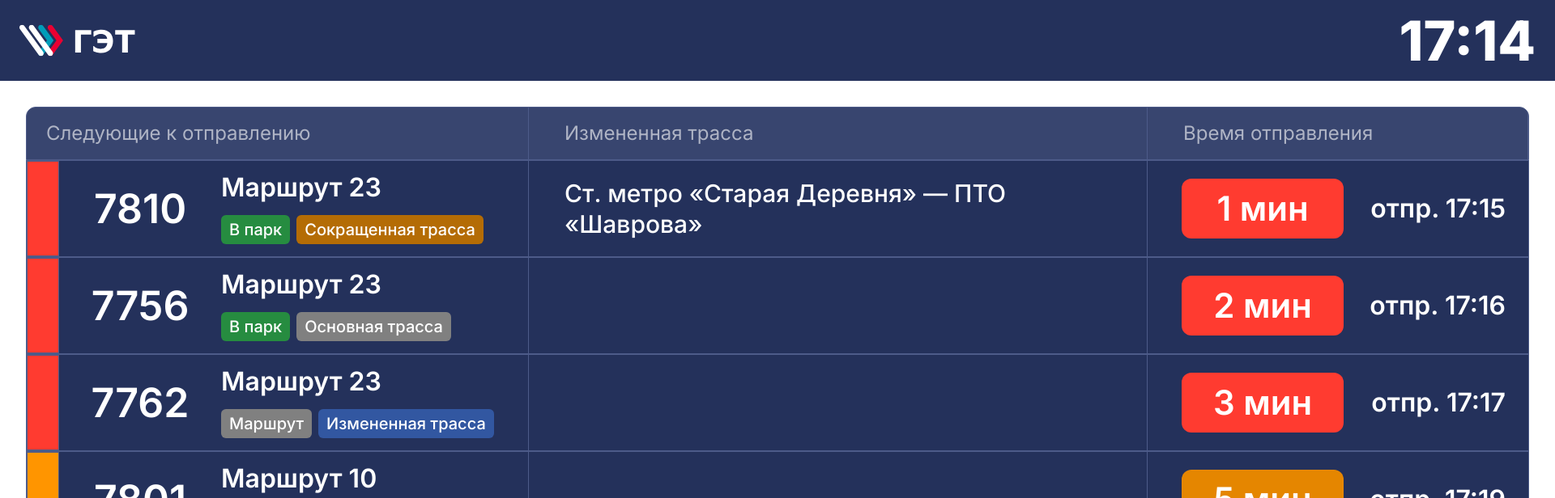
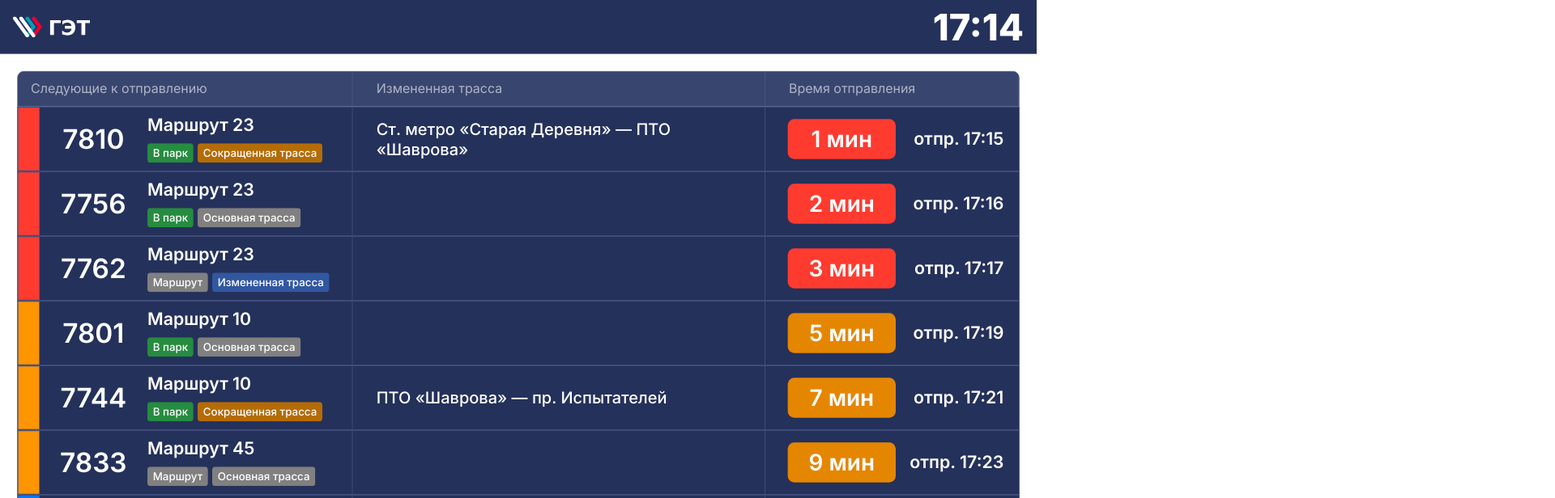
Before and after one commit to Pavel-Mazi/get-departure-board, a React (Vite) app: page / in a window 1280 px wide. Shown: the top 616 px of the page at 81% size, 1920 px wide, since content can reach past the window. Built offline with nearby package versions, Linux system fonts and the light colour scheme.

Commit message:
feat: scale board to fit any screen width via transform

```diff
--- a/src/App.tsx
+++ b/src/App.tsx
@@ -1,15 +1,16 @@
-import { useState, useEffect, useCallback } from 'react';
+import { useState, useEffect, useCallback, useRef } from 'react';
 import { Header } from './components/Header';
 import { QueueTable } from './components/QueueTable';
 import { WaitingSection } from './components/WaitingSection';
 import { initialDepartureData, initialWaitingData } from './data/mockData';
 import type { DepartureEntry } from './types';
 
+const DESIGN_WIDTH = 1920;
+
 function formatClock(d: Date): string {
   return `${String(d.getHours()).padStart(2, '0')}:${String(d.getMinutes()).padStart(2, '0')}`;
 }
 
-// Rebuild departure times relative to a new base (for cycling demo)
 function rebuildDepartures(template: DepartureEntry[]): DepartureEntry[] {
   const base = new Date();
   base.setSeconds(0, 0);
@@ -23,6 +24,16 @@ function rebuildDepartures(template: DepartureEntry[]): DepartureEntry[] {
 export default function App() {
   const [now, setNow] = useState(() => new Date());
   const [departures, setDepartures] = useState<DepartureEntry[]>(initialDepartureData);
+  const [scale, setScale] = useState(1);
+  const boardRef = useRef<HTMLDivElement>(null);
+
+  // Scale the 1920px board to fit the actual viewport width
+  useEffect(() => {
+    const updateScale = () => setScale(window.innerWidth / DESIGN_WIDTH);
+    updateScale();
+    window.addEventListener('resize', updateScale);
+    return () => window.removeEventListener('resize', updateScale);
+  }, []);
 
   const reload = useCallback(() => {
     setDepartures(rebuildDepartures(initialDepartureData));
@@ -34,7 +45,6 @@ export default function App() {
       setNow(current);
       setDepartures(prev => {
         const remaining = prev.filter(e => e.departureTime.getTime() > current.getTime());
-        // Auto-reload when queue is empty so the demo keeps running
         if (remaining.length === 0) return rebuildDepartures(initialDepartureData);
         return remaining;
       });
@@ -42,24 +52,33 @@ export default function App() {
     return () => clearInterval(tick);
   }, [reload]);
 
-  // Always display sorted by nearest departure first
   const sortedDepartures = [...departures].sort(
     (a, b) => a.departureTime.getTime() - b.departureTime.getTime()
   );
 
   return (
-    <div className="w-[1920px] min-h-screen bg-white flex flex-col">
+    // Outer wrapper: clips to viewport, sets height based on scaled content
+    <div
+      style={{ width: '100vw', height: `${100 / scale}vh`, overflow: 'hidden' }}
+    >
+      {/* Inner board: fixed 1920px, scaled down proportionally */}
+      <div
+        ref={boardRef}
+        style={{
+          width: DESIGN_WIDTH,
+          transformOrigin: 'top left',
+          transform: `scale(${scale})`,
+        }}
+        className="min-h-screen bg-white flex flex-col"
+      >
         <Header time={formatClock(now)} />
-
-      {/* Departure queue */}
         <div className="p-8">
           <QueueTable entries={sortedDepartures} now={now} />
         </div>
-
-      {/* Waiting section */}
         <div className="px-8 pb-8">
           <WaitingSection entries={initialWaitingData} now={now} />
         </div>
       </div>
+    </div>
   );
 }
```
Lines whose indentation alone changed are shown as unchanged.
